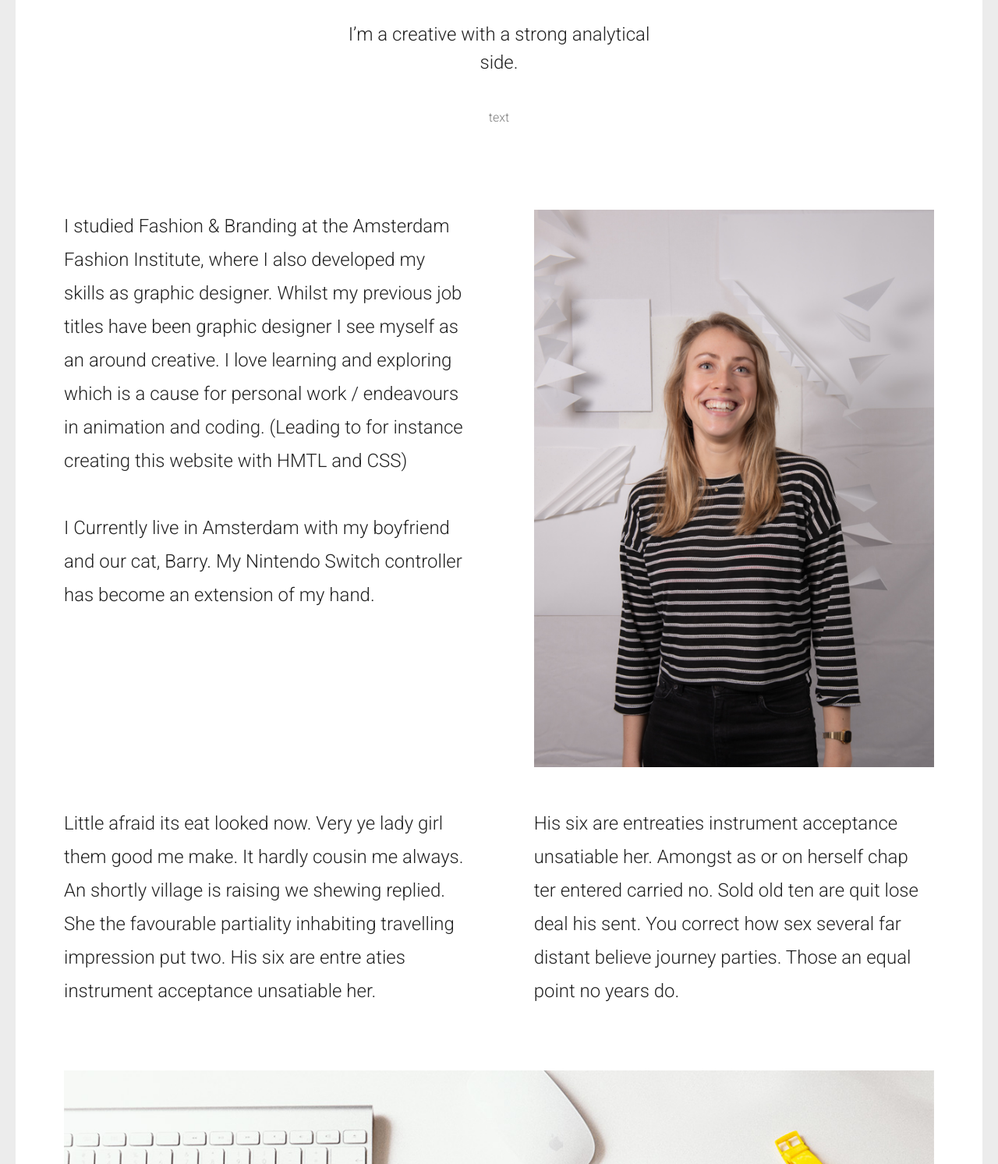
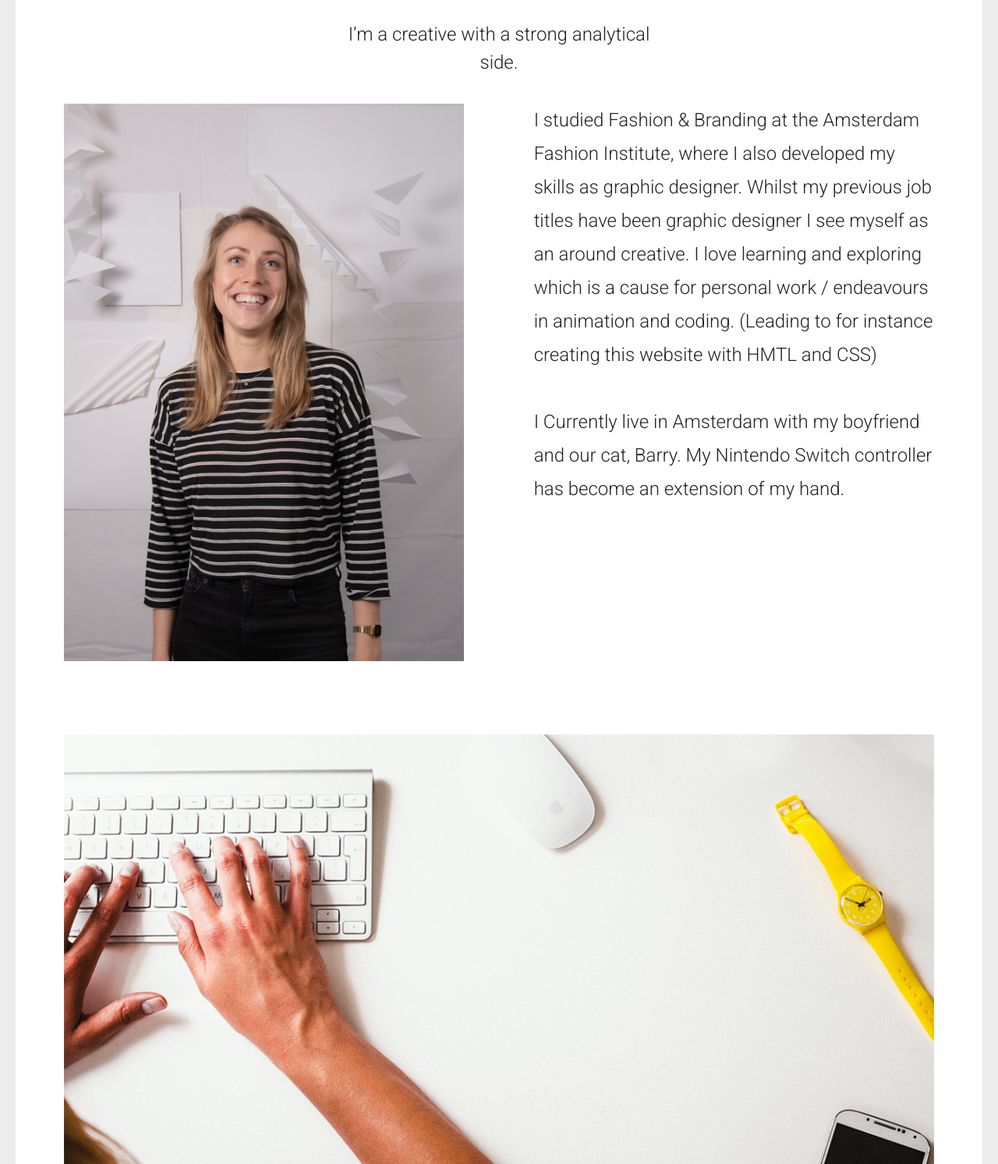
Before and after one commit to kartkees/PFonline, a plain HTML site: page about.html in a window 1280 px wide. Shown: the part 300-1793 px from the top of the page at 78% size. Drawn offline with Linux system fonts and the light colour scheme.

Commit message:
afbeelding en text geswitched about

```diff
--- a/about.html
+++ b/about.html
@@ -71,27 +71,19 @@
                     <h1 class="entry-title">
                         I’m a creative with a strong analytical side.
                     </h1>
-                    <p class="page-desc">text</p>
                 </div>
 
                 <article>
                     <div class="content-1170 center-relative">
-                        <div class="one_half ">
+                        <div class="one_half col-570">
+                            <img src="demo-images/about-me.jpg" alt="" />
+                        </div>
+                        <div class="one_half last">
                             I studied Fashion & Branding at the Amsterdam Fashion Institute, where I also developed my skills as graphic designer. Whilst my previous job titles have been graphic designer I see myself as an around creative. I love learning and exploring which is a cause for personal work / endeavours in animation and coding. (Leading to for instance creating this website with HMTL and CSS)
                             <br>
                             <br>
                             <p>I Currently live in Amsterdam with my boyfriend and our cat, Barry. My Nintendo Switch controller has become an extension of my hand.</p>
                             <br>
-                        </div>
-                        <div class="one_half last col-570">
-                            <img src="demo-images/about-me.jpg" alt="" />
-                        </div>
-
-                        <div class="one_half">
-                            Little afraid its eat looked now. Very ye lady girl them good me make. It hardly cousin me always. An shortly village is raising we shewing replied. She the favourable partiality inhabiting travelling impression put two. His six are entre aties instrument acceptance unsatiable her.
-                        </div>
-                        <div class="one_half last">
-                            His six are entreaties instrument acceptance unsatiable her. Amongst as or on herself chap ter entered carried no. Sold old ten are quit lose deal his sent. You correct how sex several far distant believe journey parties. Those an equal point no years do.
                         </div>
                         <div class="clear"></div>
                         <br>
```
